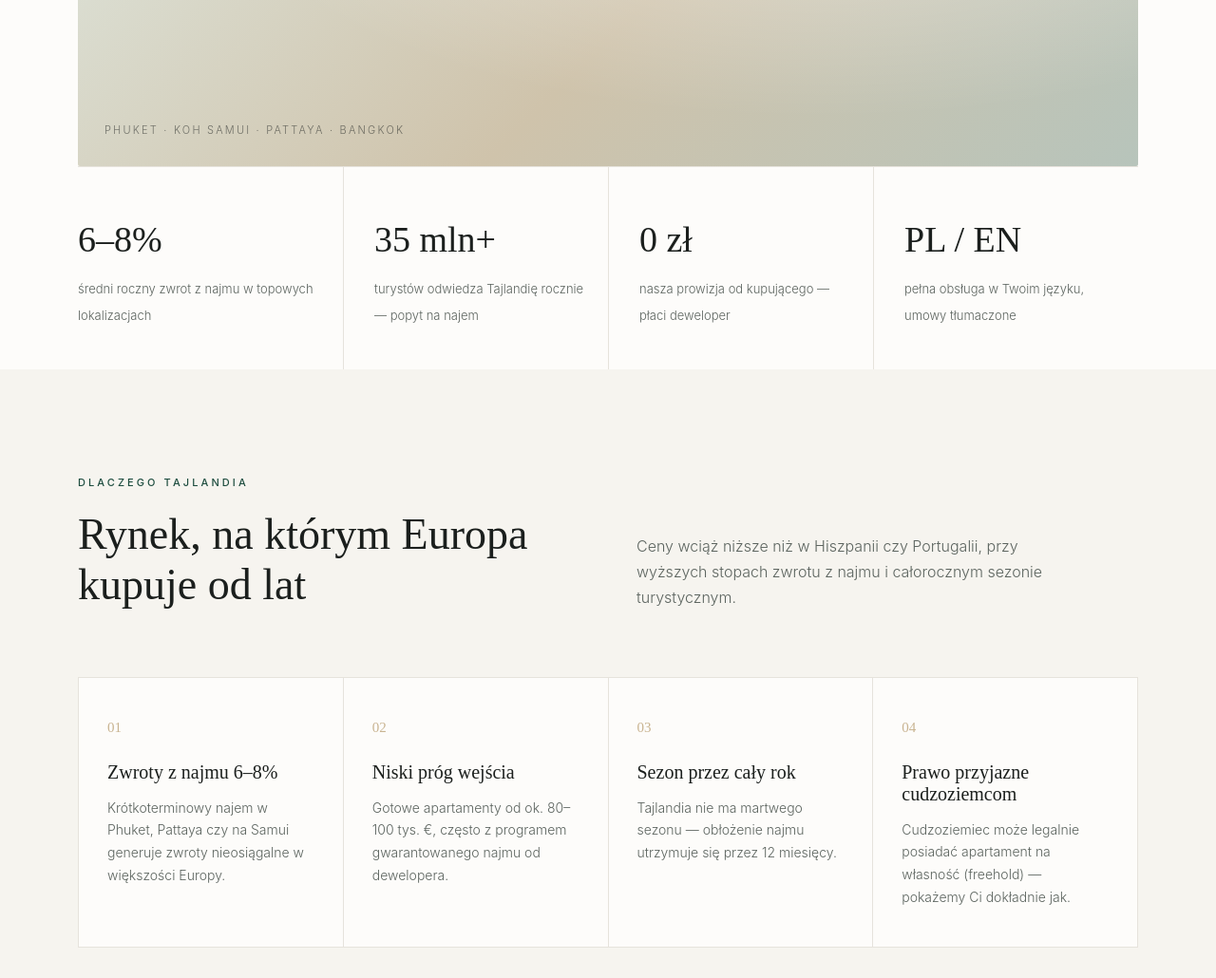
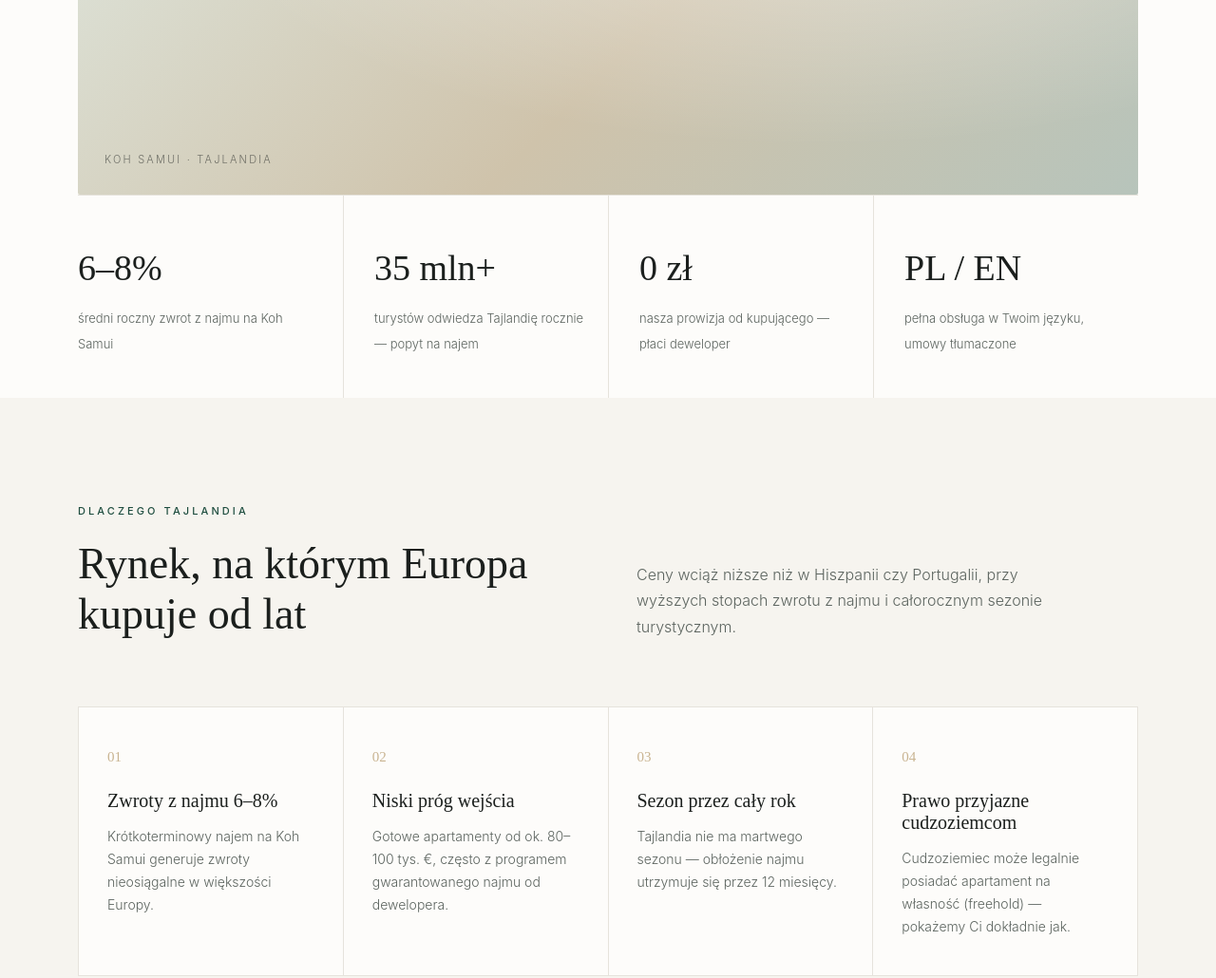
Before and after one commit to Alek1760/apestates-site, a plain HTML site: page index.html in a window 1280 px wide. Shown: the part 1060-2090 px from the top of the page at 95% size. Drawn offline with Linux system fonts and the light colour scheme.

Commit message:
Repozycjonowanie: fokus na Koh Samui

```diff
--- a/index.html
+++ b/index.html
@@ -5,8 +5,8 @@
 <meta name="viewport" content="width=device-width, initial-scale=1.0">
 <meta http-equiv="Content-Security-Policy" content="default-src 'self'; style-src 'self' 'unsafe-inline' https://fonts.googleapis.com; font-src https://fonts.gstatic.com; script-src 'unsafe-inline'; form-action https://formspree.io 'self'; img-src 'self' data:; base-uri 'self'; object-src 'none'; frame-ancestors 'none'">
 <meta name="referrer" content="strict-origin-when-cross-origin">
-<title>AP Estates — Nieruchomości w Tajlandii</title>
-<meta name="description" content="AP Estates — polska agencja nieruchomości w Tajlandii. Inwestycje, drugi dom, relokacja. Bezpieczny zakup krok po kroku, po polsku i po angielsku.">
+<title>AP Estates — Nieruchomości na Koh Samui, Tajlandia</title>
+<meta name="description" content="AP Estates — polska agencja nieruchomości na Koh Samui w Tajlandii. Inwestycje, drugi dom, relokacja. Bezpieczny zakup krok po kroku, po polsku i po angielsku.">
 <link rel="preconnect" href="https://fonts.googleapis.com">
 <link rel="preconnect" href="https://fonts.gstatic.com" crossorigin>
 <link href="https://fonts.googleapis.com/css2?family=Fraunces:opsz,wght@9..144,300;9..144,400;9..144,500&family=Inter:wght@300;400;500;600&display=swap" rel="stylesheet">
@@ -359,25 +359,25 @@
 const T = {
   pl: {
     nav1:"Dlaczego Tajlandia", nav2:"Oferta", nav3:"Proces zakupu", navCta:"Bezpłatna konsultacja",
-    heroLabel:"Nieruchomości w Tajlandii · Obsługa po polsku",
-    heroH1:"Twoja nieruchomość w Tajlandii. <em>Bezpiecznie</em>, krok po kroku.",
-    heroLead:"Pomagamy klientom z Polski i Europy kupować apartamenty i wille w Tajlandii — od wyboru inwestycji, przez due diligence, po odbiór kluczy. Bez bariery językowej i bez ryzyka błędów, które kosztują.",
+    heroLabel:"Nieruchomości na Koh Samui · Obsługa po polsku",
+    heroH1:"Twoja nieruchomość na Koh Samui. <em>Bezpiecznie</em>, krok po kroku.",
+    heroLead:"Pomagamy klientom z Polski i Europy kupować apartamenty i wille na Koh Samui — od wyboru inwestycji, przez due diligence, po odbiór kluczy. Bez bariery językowej i bez ryzyka błędów, które kosztują.",
     heroCta1:"Umów bezpłatną konsultację", heroCta2:"Zobacz jak kupujemy",
-    photoHero:"Phuket · Koh Samui · Pattaya · Bangkok",
+    photoHero:"Koh Samui · Tajlandia",
     photoFounder:"AP Estates",
-    stat1:"średni roczny zwrot z najmu w topowych lokalizacjach",
+    stat1:"średni roczny zwrot z najmu na Koh Samui",
     stat2:"turystów odwiedza Tajlandię rocznie — popyt na najem",
     stat3:"nasza prowizja od kupującego — płaci deweloper",
     stat4:"pełna obsługa w Twoim języku, umowy tłumaczone",
     whyLabel:"Dlaczego Tajlandia",
     whyH2:"Rynek, na którym Europa kupuje od lat",
     whyP:"Ceny wciąż niższe niż w Hiszpanii czy Portugalii, przy wyższych stopach zwrotu z najmu i całorocznym sezonie turystycznym.",
-    why1h:"Zwroty z najmu 6–8%", why1p:"Krótkoterminowy najem w Phuket, Pattaya czy na Samui generuje zwroty nieosiągalne w większości Europy.",
+    why1h:"Zwroty z najmu 6–8%", why1p:"Krótkoterminowy najem na Koh Samui generuje zwroty nieosiągalne w większości Europy.",
     why2h:"Niski próg wejścia", why2p:"Gotowe apartamenty od ok. 80–100 tys. €, często z programem gwarantowanego najmu od dewelopera.",
     why3h:"Sezon przez cały rok", why3p:"Tajlandia nie ma martwego sezonu — obłożenie najmu utrzymuje się przez 12 miesięcy.",
     why4h:"Prawo przyjazne cudzoziemcom", why4p:"Cudzoziemiec może legalnie posiadać apartament na własność (freehold) — pokażemy Ci dokładnie jak.",
     segLabel:"Dla kogo pracujemy",
-    segH2:"Trzy drogi do nieruchomości w Tajlandii",
+    segH2:"Trzy drogi do nieruchomości na Koh Samui",
     segP:"Niezależnie czy kupujesz dla zysku, na wakacje czy na nowe życie — proces prowadzimy tak samo dokładnie.",
     seg1h:"Inwestycja pod wynajem",
     seg1p:"Apartamenty w lokalizacjach o wysokim obłożeniu, z zarządzaniem najmem na miejscu. Kupujesz, resztą zajmuje się operator.",
@@ -385,7 +385,7 @@ const T = {
     seg2h:"Drugi dom",
     seg2p:"Willa albo apartament na własne wakacje, który zarabia na siebie, kiedy Cię nie ma.",
     seg2a:"Lokalizacje pod styl życia, nie tylko zysk", seg2b:"Model: używasz + wynajmujesz", seg2c:"Pomoc w urządzeniu i utrzymaniu",
-    seg3h:"Relokacja do Tajlandii",
+    seg3h:"Relokacja na Koh Samui",
     seg3p:"Przeprowadzasz się na stałe lub na zimę? Pomagamy wybrać miejsce do życia, nie tylko nieruchomość.",
     seg3a:"Doradztwo wizowe z partnerami", seg3b:"Okolice pod rodziny i nomadów", seg3c:"Wsparcie po przeprowadzce",
     procLabel:"Proces zakupu",
@@ -430,25 +430,25 @@ const T = {
   },
   en: {
     nav1:"Why Thailand", nav2:"Services", nav3:"Buying process", navCta:"Free consultation",
-    heroLabel:"Thailand Real Estate · English & Polish service",
-    heroH1:"Your property in Thailand. <em>Safely</em>, step by step.",
-    heroLead:"We help clients from Europe buy apartments and villas in Thailand — from selecting the investment, through due diligence, to handover. No language barrier, no costly mistakes.",
+    heroLabel:"Koh Samui Real Estate · English & Polish service",
+    heroH1:"Your property on Koh Samui. <em>Safely</em>, step by step.",
+    heroLead:"We help clients from Europe buy apartments and villas on Koh Samui — from selecting the investment, through due diligence, to handover. No language barrier, no costly mistakes.",
     heroCta1:"Book a free consultation", heroCta2:"See how we buy",
-    photoHero:"Phuket · Koh Samui · Pattaya · Bangkok",
+    photoHero:"Koh Samui · Thailand",
     photoFounder:"AP Estates",
-    stat1:"average annual rental yield in top locations",
+    stat1:"average annual rental yield on Koh Samui",
     stat2:"tourists visit Thailand yearly — constant rental demand",
     stat3:"our fee for buyers — the developer pays us",
     stat4:"full service in your language, translated contracts",
     whyLabel:"Why Thailand",
     whyH2:"The market Europe has been buying into for years",
     whyP:"Prices still below Spain or Portugal, with higher rental yields and a year-round tourist season.",
-    why1h:"Rental yields of 6–8%", why1p:"Short-term rentals in Phuket, Pattaya or Samui generate returns out of reach in most of Europe.",
+    why1h:"Rental yields of 6–8%", why1p:"Short-term rentals on Koh Samui generate returns out of reach in most of Europe.",
     why2h:"Low entry point", why2p:"Ready apartments from around €80–100k, often with a guaranteed rental programme from the developer.",
     why3h:"Season all year round", why3p:"Thailand has no dead season — rental occupancy holds across all 12 months.",
     why4h:"Foreigner-friendly law", why4p:"Foreigners can legally own a condominium unit outright (freehold) — we will show you exactly how.",
     segLabel:"Who we work with",
-    segH2:"Three paths to a property in Thailand",
+    segH2:"Three paths to a property on Koh Samui",
     segP:"Whether you buy for returns, for holidays or for a new life — we run the process with the same rigour.",
     seg1h:"Rental investment",
     seg1p:"Apartments in high-occupancy locations with on-site rental management. You buy; the operator handles the rest.",
@@ -456,7 +456,7 @@ const T = {
     seg2h:"Second home",
     seg2p:"A villa or apartment for your own holidays that earns its keep while you are away.",
     seg2a:"Locations chosen for lifestyle, not just yield", seg2b:"Use it + rent it model", seg2c:"Help with furnishing and upkeep",
-    seg3h:"Relocation to Thailand",
+    seg3h:"Relocation to Koh Samui",
     seg3p:"Moving permanently or for the winters? We help you choose a place to live, not just a property.",
     seg3a:"Visa guidance with partners", seg3b:"Areas for families and nomads", seg3c:"Support after the move",
     procLabel:"Buying process",
```
